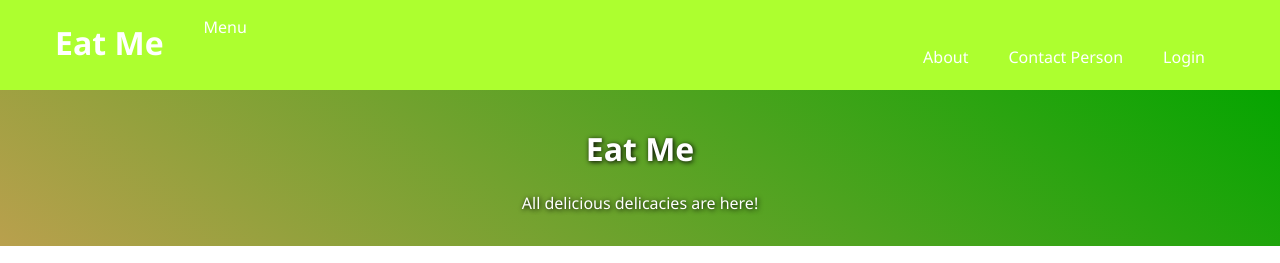
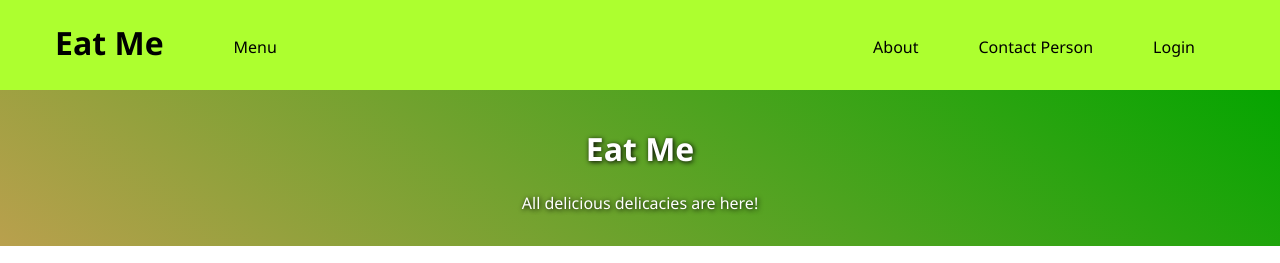
Before and after one commit to ayangd/EatMe, a plain HTML site: page index.html in a window 1280 px wide. Shown: the top 263 px of the page. Drawn offline with Linux system fonts and the light colour scheme.

Commit message:
fix header

```diff
--- a/index.css
+++ b/index.css
@@ -1,28 +1,26 @@
-header{
+header {
     height: 90px;
-    color:white;
+    color:black;
     background-color: greenyellow;
 }
+
+header div, header ul {
+    display: flex;
+    flex-direction: row;
+}
+
+header .container {
+    justify-content: space-between;
+}
+
+header li {
+    padding: 20px 30px;
+}
+
 li{
     text-decoration: none;
     list-style: none;
 
-}
-.Header-Left{
-    float: left;
-}
-.Header-List{
-    float: right;
-}
-.Header-List li{
-    float: left;
-    padding: 30px 20px;
-}
-.Left-list{
-    float: left;
-}
-.Left-list li{
-    float: left;
 }
 body {
     margin: 0;
--- a/index.html
+++ b/index.html
@@ -12,13 +12,11 @@
         <div class="container">
             <div class="Header-Left">
                 <h1>Eat Me</h1>
-            </div>
-            <div class="Left-list">
                 <ul>
                     <li>Menu</li>
                 </ul>
             </div>
-            <div class="Header-List">
+            <div class="header-right">
                 <ul>
                     <li>About</li>
                     <li>Contact Person</li>
```
